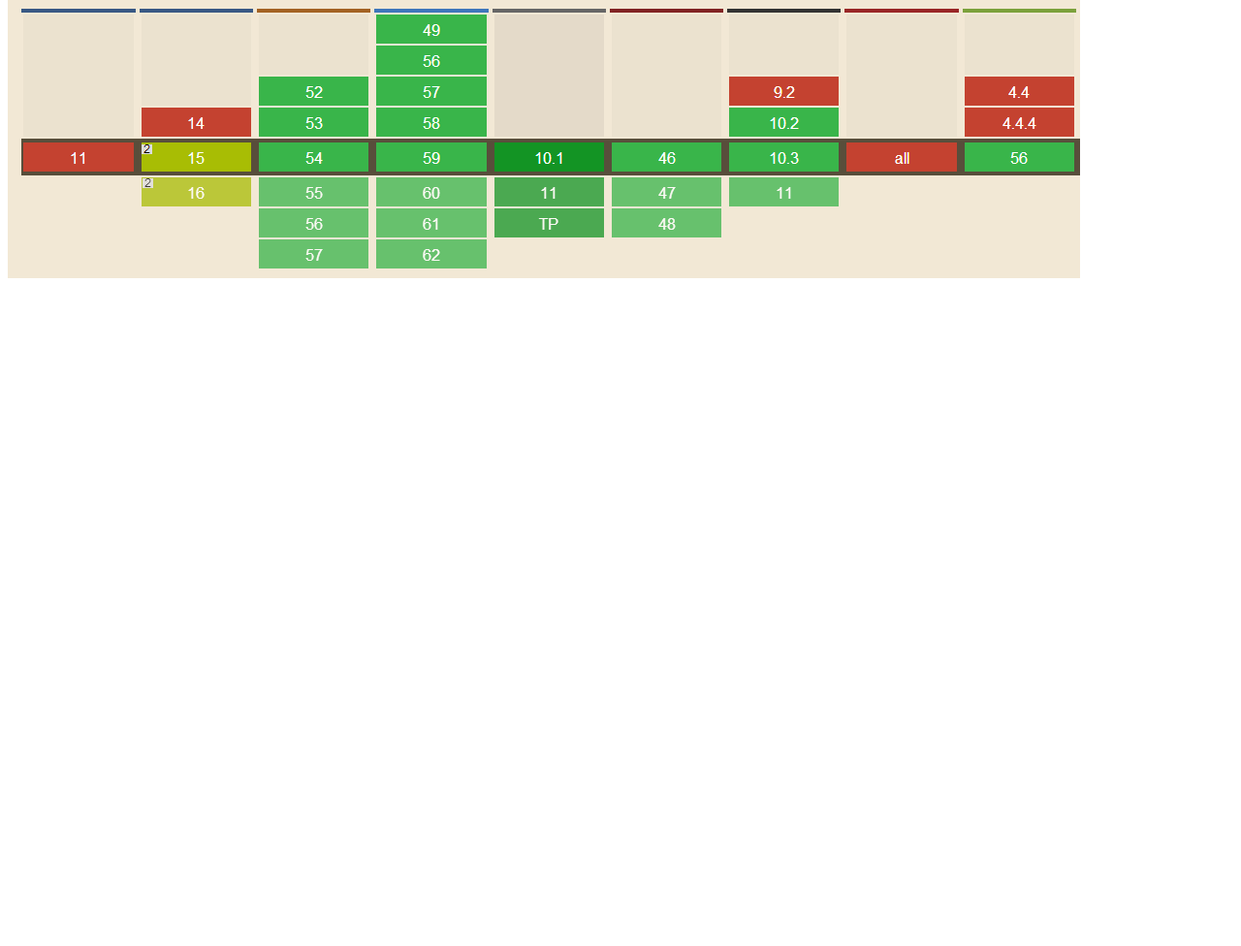
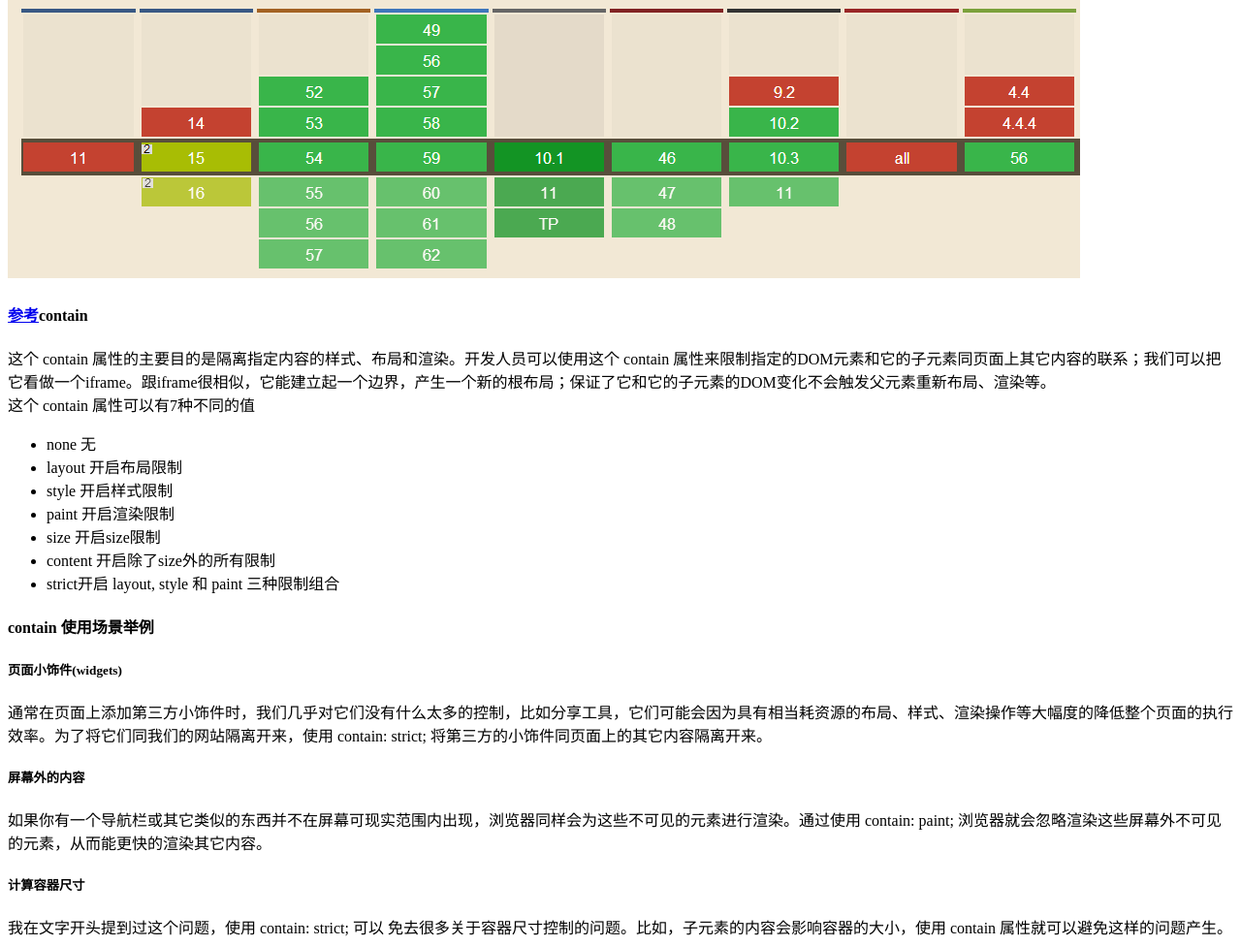
Before and after one commit to advanceSS/advanceSS.github.io, a plain HTML site: page docs/Attention/children_docs/one.html in a window 1280 px wide. Shown: the part 2080-3056 px from the top of the page at 97% size. Before the commit the page ends 2379 px from the top, so only its background shows below. Drawn offline with Linux system fonts and the light colour scheme.

Commit message:
崔海峰

```diff
--- a/docs/Attention/children_docs/one.html
+++ b/docs/Attention/children_docs/one.html
@@ -55,6 +55,25 @@
 				rootEl.style.setProperty('--theme-colour', 'plum');<br />
 			</div>
 			<img src="../../../img/demo4.png" />
+			<h4><a href="http://www.webhek.com/post/css-contain-property.html?1494601763835" class="can_kao_bc">参考</a>contain</h4>
+			<div>这个 contain 属性的主要目的是隔离指定内容的样式、布局和渲染。开发人员可以使用这个 contain 属性来限制指定的DOM元素和它的子元素同页面上其它内容的联系；我们可以把它看做一个iframe。跟iframe很相似，它能建立起一个边界，产生一个新的根布局；保证了它和它的子元素的DOM变化不会触发父元素重新布局、渲染等。</div>
+			<div>这个 contain 属性可以有7种不同的值</div>
+			<ul>
+				<li>none 无</li>
+				<li>layout 开启布局限制</li>
+				<li>style 开启样式限制</li>
+				<li>paint 开启渲染限制</li>
+				<li>size 开启size限制</li>
+				<li>content 开启除了size外的所有限制</li>
+				<li>strict开启 layout, style 和 paint 三种限制组合</li>
+			</ul>
+			<h4>contain 使用场景举例</h4>
+			<h5>页面小饰件(widgets)</h5>
+			<div>通常在页面上添加第三方小饰件时，我们几乎对它们没有什么太多的控制，比如分享工具，它们可能会因为具有相当耗资源的布局、样式、渲染操作等大幅度的降低整个页面的执行效率。为了将它们同我们的网站隔离开来，使用 contain: strict; 将第三方的小饰件同页面上的其它内容隔离开来。</div>
+			<h5>屏幕外的内容</h5>
+			<div>如果你有一个导航栏或其它类似的东西并不在屏幕可现实范围内出现，浏览器同样会为这些不可见的元素进行渲染。通过使用 contain: paint; 浏览器就会忽略渲染这些屏幕外不可见的元素，从而能更快的渲染其它内容。</div>
+			<h5>计算容器尺寸</h5>
+			<div>我在文字开头提到过这个问题，使用 contain: strict; 可以 免去很多关于容器尺寸控制的问题。比如，子元素的内容会影响容器的大小，使用 contain 属性就可以避免这样的问题产生。</div>
 		</div>
 	</body>
 
```
